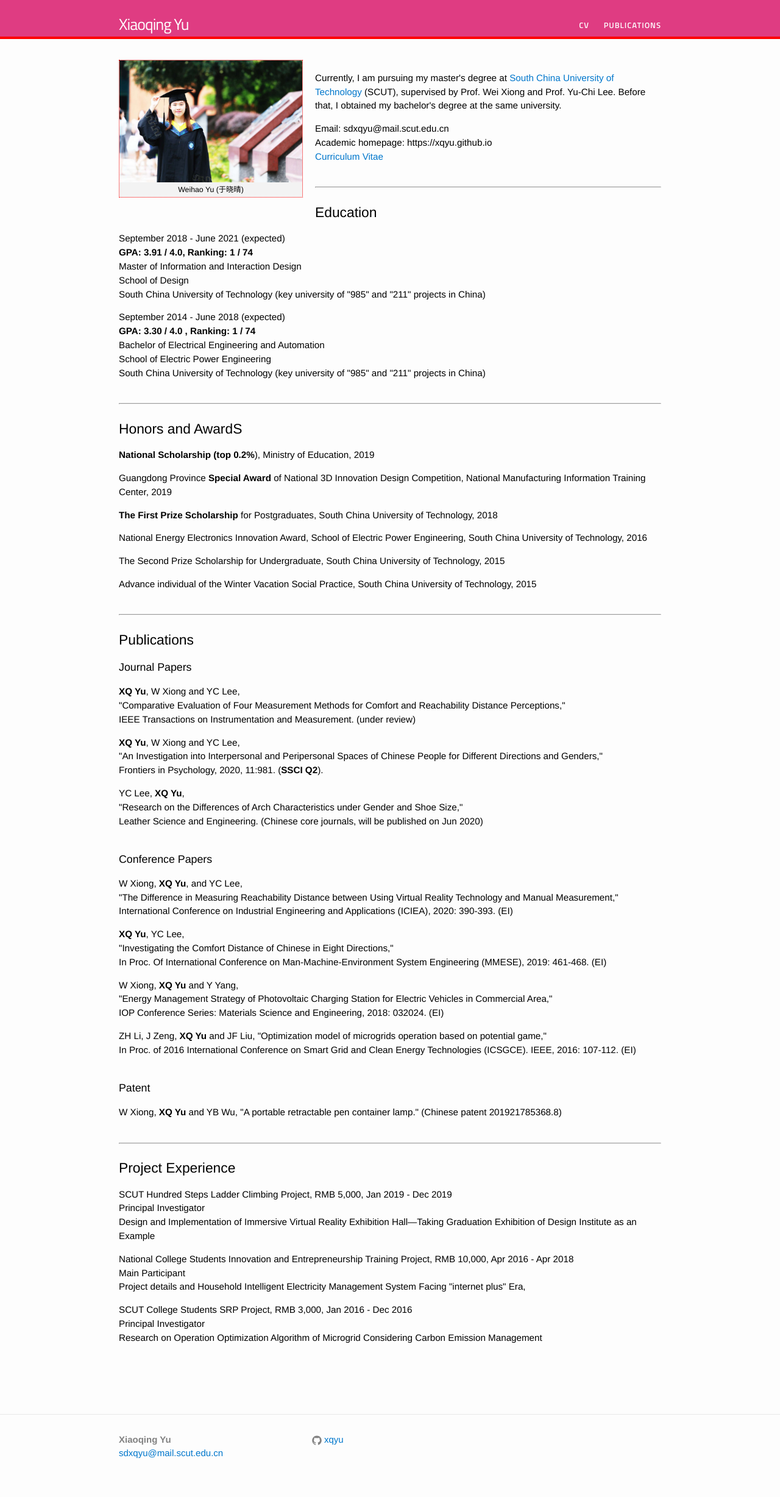
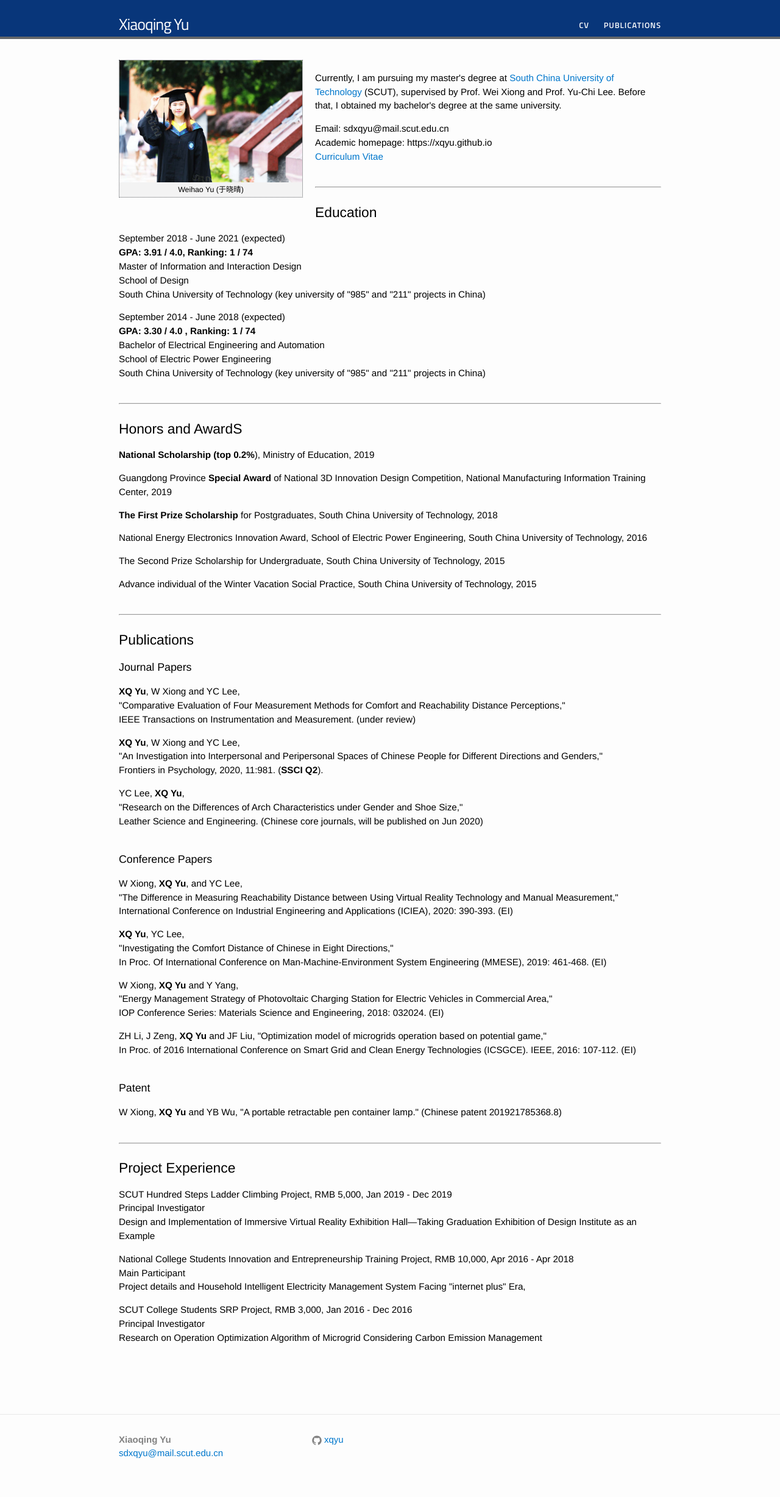
Before and after one commit to xqyu/xqyu.github.io, a Jekyll site: the page built from index.html, in a window 1280 px wide. Shown: the whole page at 61% size. Built offline with Jekyll 4.4.1, drawn with Linux system fonts in a browser that asks for light colours.

Commit message:
Initial commit

```diff
--- a/css/main.scss
+++ b/css/main.scss
@@ -19,8 +19,8 @@ $text-color:      rgb(0, 0, 0); // #111;
 $background-color: #fdfdfd;
 $brand-color:      #0077CC;
 // $gameday-sky: #109dc0;
-$umass-grey:     rgb(255, 0, 0);// #63666a;
-$umass-red:      rgb(223, 60, 130);// rgb(8, 54, 122);
+$umass-grey:     #63666a;
+$umass-red:      rgb(8, 54, 122);
 
 
 $grey-color:       #828282;
```
